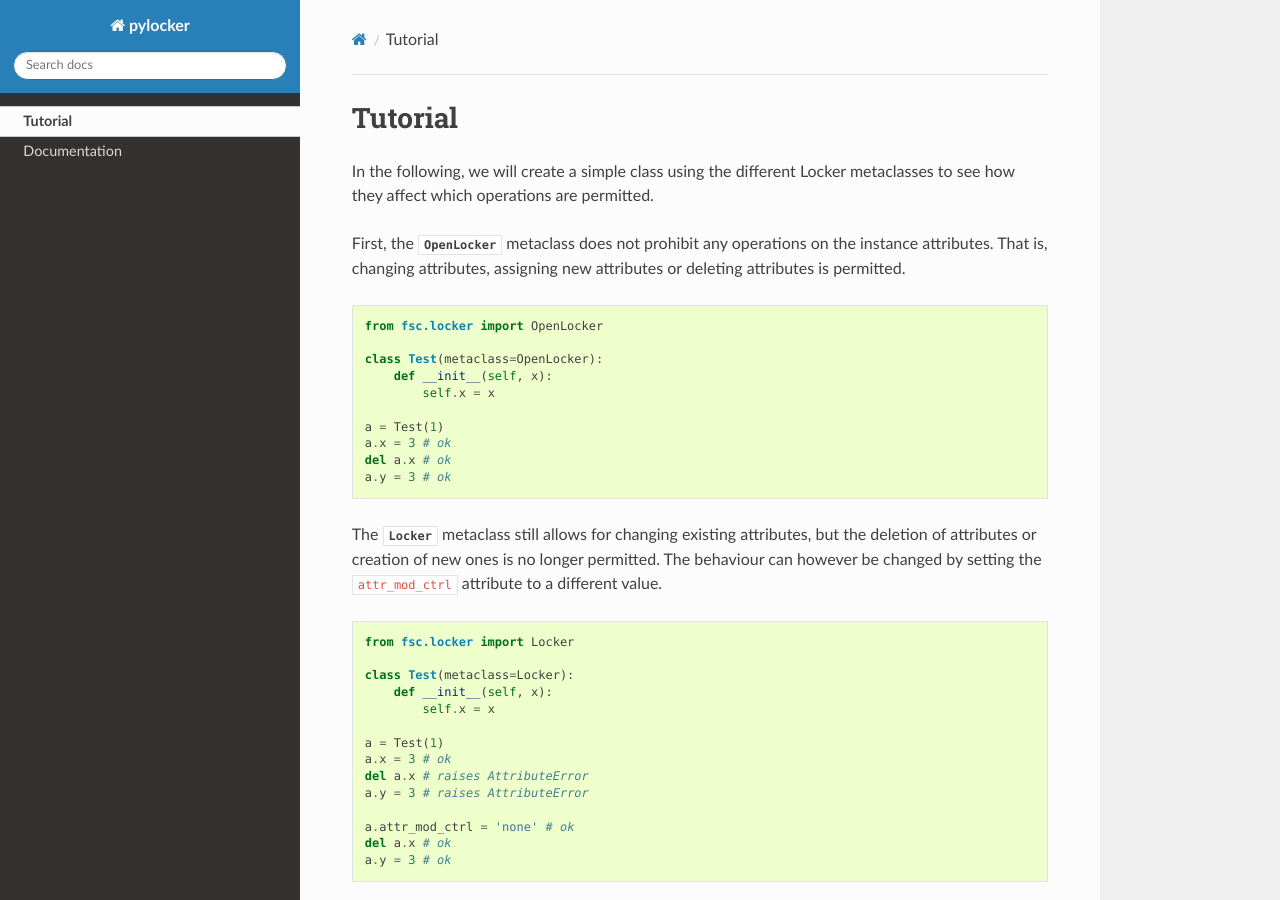
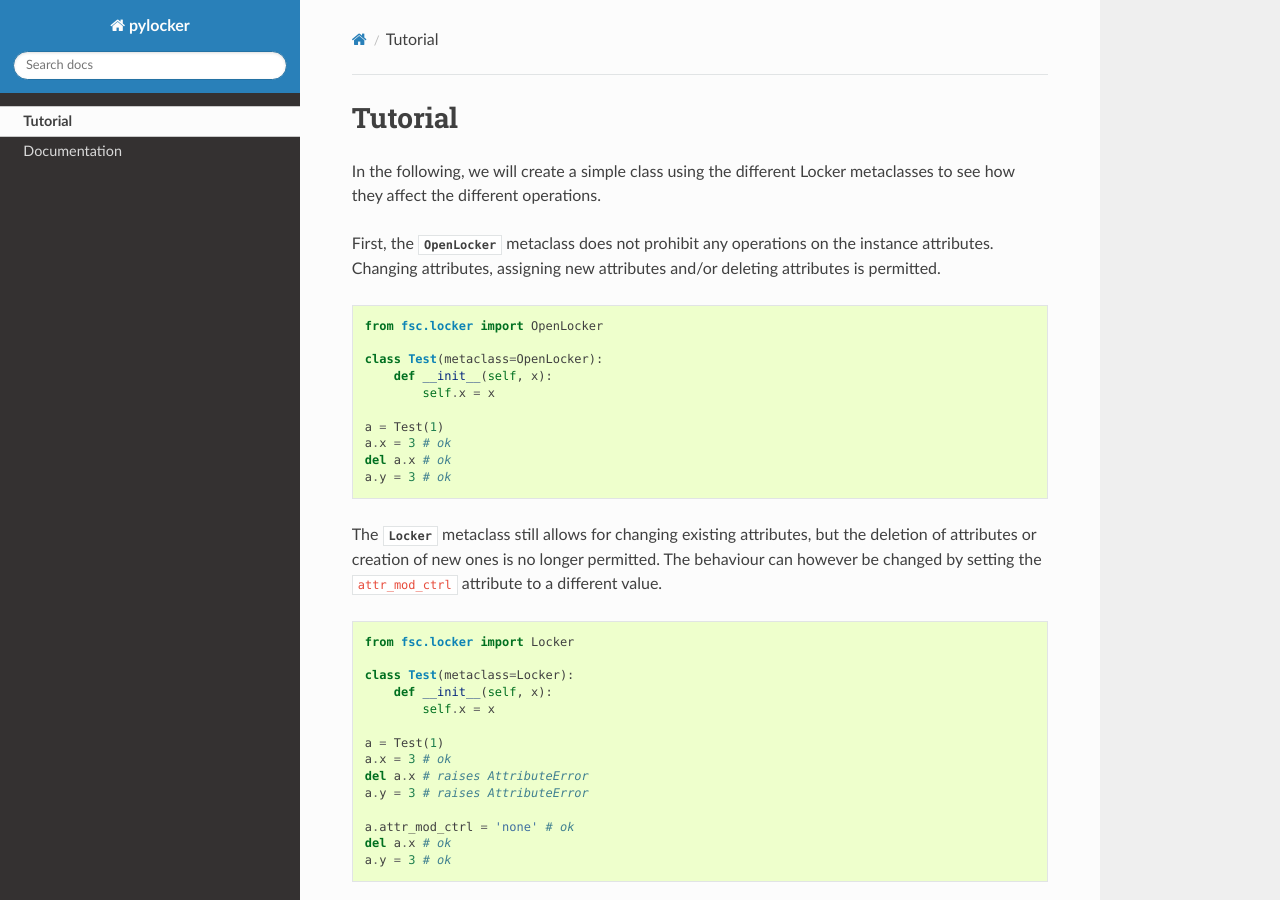
Before and after one commit to FrescolinoGroup/pylocker, a Sphinx documentation site: the page built from doc/source/tutorial.rst, in a window 1280 px wide and 900 px high. Built offline with Sphinx 7.4.7 and the Read the Docs theme 2.0.0, drawn with Linux system fonts in a browser that asks for light colours.

Commit message:
reviewed code, all good

```diff
--- a/doc/source/index.rst
+++ b/doc/source/index.rst
@@ -1,7 +1,7 @@
 pylocker
 ========
 
-This module can be used to limit changing member variables of class instances. Creation and / or modification of member variables is limited to within the ``__init__`` function. Different levels of access restriction are provided.
+This module can be used to limit changing member variables of class instances. Creation and / or modification of member variables is limited to the constructor (``__init__``). Different levels of access restriction are provided.
 
 Tutorial and Documentation
 ==========================
--- a/doc/source/tutorial.rst
+++ b/doc/source/tutorial.rst
@@ -1,9 +1,9 @@
 Tutorial
 ========
 
-In the following, we will create a simple class using the different Locker metaclasses to see how they affect which operations are permitted.
+In the following, we will create a simple class using the different Locker metaclasses to see how they affect the different operations.
 
-First, the :class:`OpenLocker` metaclass does not prohibit any operations on the instance attributes. That is, changing attributes, assigning new attributes or deleting attributes is permitted.
+First, the :class:`OpenLocker` metaclass does not prohibit any operations on the instance attributes. Changing attributes, assigning new attributes and/or deleting attributes is permitted.
 
 .. code:: python
 
```
